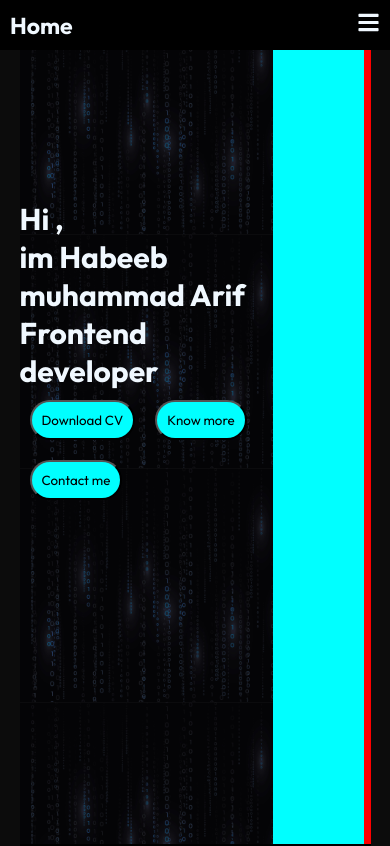
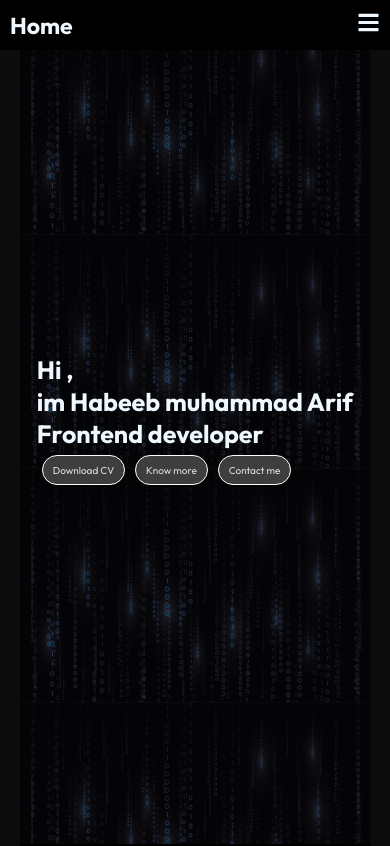
Before and after one commit to Habeeb8136/my-portfolio, a React (Create React App) app: page / in a window 390 px wide. Shown: the top 846 px of the page. Built offline with nearby package versions, Linux system fonts and the light colour scheme.

Commit message:
styling change

```diff
--- a/src/Components/Intro/Intro.css
+++ b/src/Components/Intro/Intro.css
@@ -7,37 +7,49 @@
     background-color: rgba(0, 0, 0, 0.575);
     background-image: url('../../Assets/25336.jpg');
     background-size: contain;
-
-
+    align-items: center;
+    justify-content: center;
 }
 
 .intoContainer h2{
-    padding-top: 200px;
-    font-size: 30px;
+    font-size: 50px;
 }
-.buttonsContainer{
 
-
-}
 .buttonsContainer button{
-   color: black;
-   background-color: aqua;
+   color: rgb(224, 224, 224);
+   background-color: rgb(62, 62, 62);
+   border: 1px solid white;
     margin: 10px;
     height: 40px;
     border-radius: 30px;
     padding-inline: 10px;
+
 }
 .buttonsContainer button:hover{
     background-color: aqua;
     cursor: pointer;
     scale: 1.03;
+    color: black;
     box-shadow: 2px 2px 1px red;
 }
 
-.introright{
-    background-color: aqua;
-    display: flex;
-}
-.introright p{
-    background-color: red;
-}
+
+
+
+
+@media screen and (max-width: 600px) {
+
+
+  }
+
+  @media screen and (max-width: 450px){
+    .introleft h2{
+        font-size: 25px;
+
+    }
+    .buttonsContainer button{
+        font-size: 10px;
+        margin: 5px;
+        height: 30px;
+    }
+  }
--- a/src/Components/Intro/Intro.js
+++ b/src/Components/Intro/Intro.js
@@ -15,12 +15,7 @@ const Intro = () => {
             </div>
         </div>
 
-        <div className='introright'>
-            <div className='imagecontainer'>
-                <h1>image</h1>
-            </div>
-            <p>f</p>
-        </div>
+
 
         </div>
     );
```
